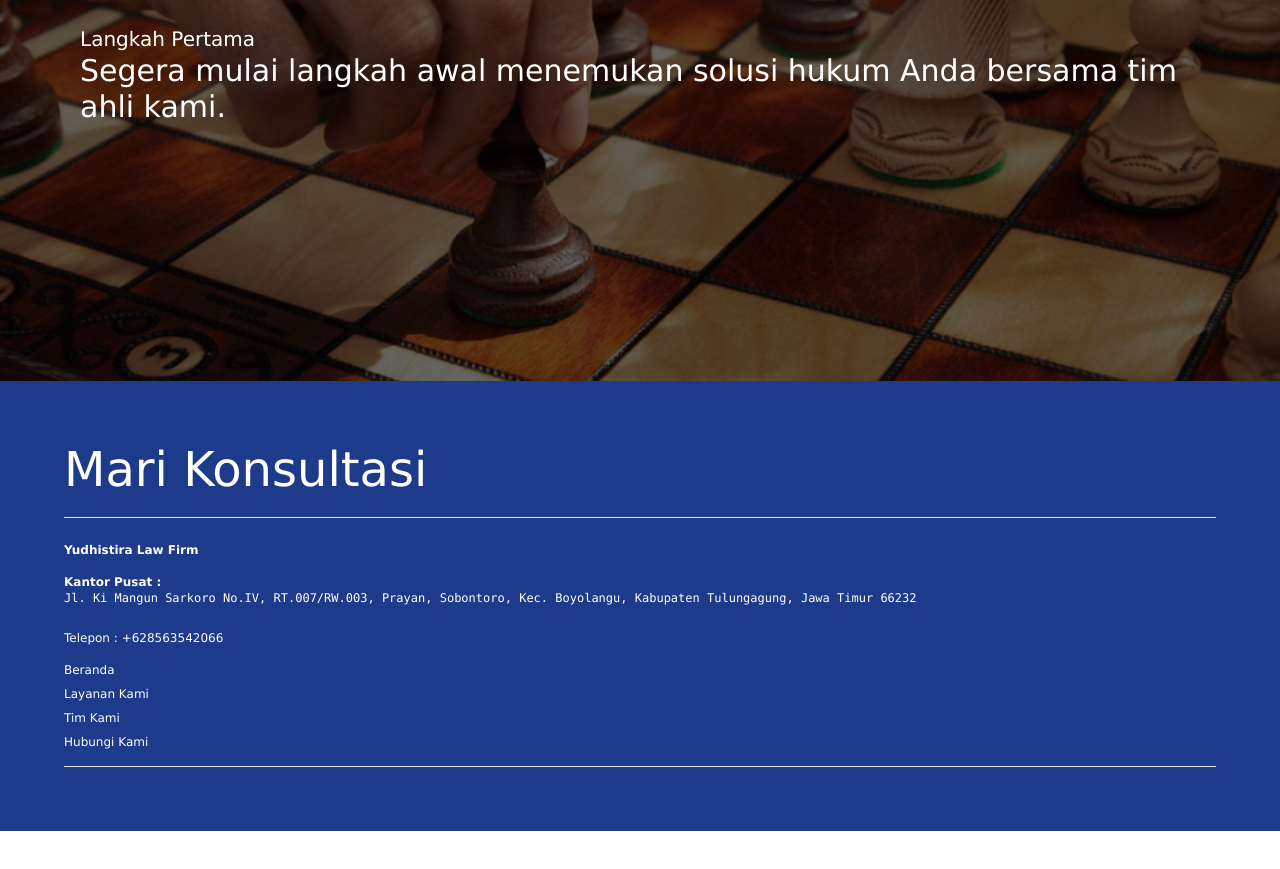
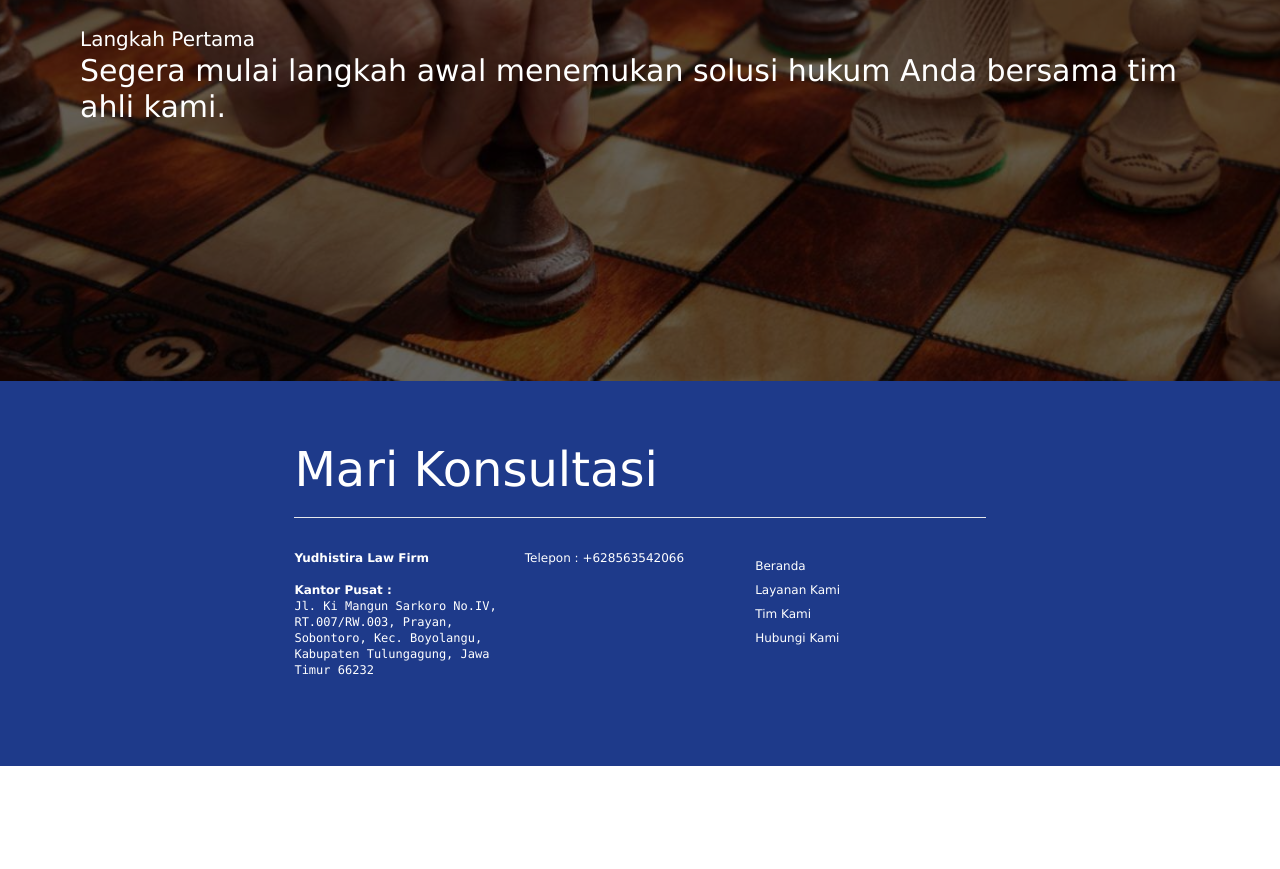
Before and after one commit to staysomi/WebLawyer, a Vue app in the folder lawfirm/: page /layanan-kami in a window 1280 px wide. Shown: the part 2193-3062 px from the top of the page. After the commit the page ends 3011 px from the top, so only its background shows below. Built offline with nearby package versions, Linux system fonts and the light colour scheme.

Commit message:
adjust header footer

```diff
--- a/lawfirm/src/components/Home.vue
+++ b/lawfirm/src/components/Home.vue
@@ -9,7 +9,7 @@ import Popup from './PopupBio.vue'
 <template>
     <div class="home">
         <div class="md:grid md:grid-cols-2 md:gap-16 md:px-16 items-center z-1">
-            <div v-show="isVisible" class="md:animate-slideInFromLeft">
+            <div v-show="isVisible" class="md:animate-slideInFromLeft px-4">
                 <div>
                     <p class="text-2xl md:text-6xl mb-4 md:mt-20 font-bold animate-slideInFromTop">Wujudkan Keadilan
                         Hukum Bersih Bersama Kami
@@ -33,7 +33,7 @@ import Popup from './PopupBio.vue'
                     </div>
                 </div>
             </div>
-            <div v-show="isVisible" class="bg-blue-900 md:hidden p-4 text-white">
+            <div v-show="isVisible" class="bg-blue-900 md:hidden mt-8 p-4 text-white">
                 <div class="animate-slideInFromBottom mt-8">
                     <p class="text-md">> Tantowi Law</p>
                     <p class="text-xl my-4 w-fit">Merupakan Kantor Hukum Terkemuka Di Tulungagung Yang Menegakkan Hukum
@@ -95,12 +95,12 @@ import Popup from './PopupBio.vue'
                 </div>
             </div>
         </div>
-        <div class="bg-blue-900 py-8 px-48 text-white">
+        <div class="bg-blue-900 py-8 px-4 md:px-48 text-white">
             <p class="mb-4">Tim Tantowi Law</p>
-            <p class="text-4xl mb-4">Advokat berpengalaman, ahli, dengan pelatihan berkelanjutan.</p>
+            <p class="md:text-4xl mb-4">Advokat berpengalaman, ahli, dengan pelatihan berkelanjutan.</p>
             <router-link to="/tim-kami">
                 <div
-                    class="cursor-pointer mb-4 py-1 px-4 w-fit h-fit text-lg bg-transparent border border-gray-400 rounded-full text-white">
+                    class="cursor-pointer mb-4 py-1 px-4 w-fit h-fit text-lg hover:text-blue-900 hover:bg-gray-400 bg-transparent border border-gray-400 rounded-full text-white">
                     Tim Kami</div>
             </router-link>
             <Slider class="md:hidden"/>
@@ -113,7 +113,7 @@ import Popup from './PopupBio.vue'
                          <p class="text-2xl">{{ item.name }}</p>
                          <router-link :to="item.tim">
                              <div
-                                 class="cursor-pointer mt-4 py-2 px-4 w-fit h-fit text-lg bg-transparent border border-gray-400 rounded-full text-white">
+                                 class="cursor-pointer mt-4 py-2 px-4 w-fit h-fit text-lg bg-transparent hover:text-blue-900 hover:bg-gray-400 border border-gray-400 rounded-full text-white">
                                  Lihat Bio</div>
                          </router-link>
                      </div>
--- a/lawfirm/src/components/Layout.vue
+++ b/lawfirm/src/components/Layout.vue
@@ -7,25 +7,38 @@
       <Transition name="fade">
         <div class="relative z-8 p-4 text-white animate-slideInFromBottom">
           <p class="md:text-xl">Langkah Pertama</p>
-          <p class="text-xl md:text-3xl">Segera mulai langkah awal menemukan solusi hukum Anda bersama tim ahli kami.</p>
+          <p class="text-xl md:text-3xl">Segera mulai langkah awal menemukan solusi hukum Anda bersama tim ahli kami.
+          </p>
         </div>
       </Transition>
     </div>
     <div class="bg-blue-900 text-white w-full py-8 px-4 md:p-16">
-      <WA>
+      <div class="md:justify-center md:flex-col md:flex md:w-full">
+        <div class="md:w-full md:flex md:items-center md:flex-col">
+          <WA class="md:flex md:w-3/5">
             <p class="text-xl md:text-5xl">Mari Konsultasi</p>
-      </WA><br>
-      <hr><br>
+            <br>
+          </WA>
+          <div class="md:w-3/5">
+            <hr>
+          </div>
+        </div>
+        <div class="md:w-full md:flex mt-4 md:mt-8 md:justify-center">
+          <div class="w-3/5 flex flex-col md:grid md:grid-cols-3 md:justify-center">
+            <div>
               <p class="text-xs md:text-md">
               <p class="font-bold">Yudhistira Law Firm<br><br>
                 Kantor Pusat :</p>
-      <p class="font-mono font-thin">Jl. Ki Mangun Sarkoro No.IV, RT.007/RW.003, Prayan, Sobontoro, Kec. Boyolangu,
+              <p class="font-mono font-thin">Jl. Ki Mangun Sarkoro No.IV, RT.007/RW.003, Prayan, Sobontoro, Kec.
+                Boyolangu,
                 Kabupaten Tulungagung, Jawa Timur
                 66232</p>
               </p><br>
+            </div>
             <WA class="mb-4">
               <p class="text-xs md:text-md">Telepon : +628563542066</p>
             </WA>
+            <div class="">
               <router-link to="/">
                 <div class="text-xs md:text-md my-2">Beranda</div>
               </router-link>
@@ -38,7 +51,10 @@
               <router-link to="/hubungi-kami">
                 <div class="text-xs md:text-md my-2">Hubungi Kami</div>
               </router-link>
-      <div class="mt-4"><hr></div>
+            </div>
+          </div>
+        </div>
+      </div>
     </div>
     <Footer />
   </div>
```
Also changed, not shown: lawfirm/src/components/Header.vue (+3 -26 lines). Lines whose indentation alone changed are shown as unchanged.
